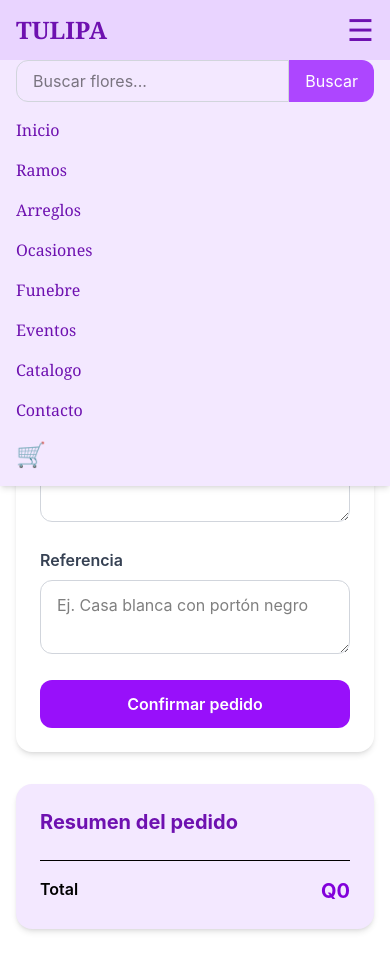
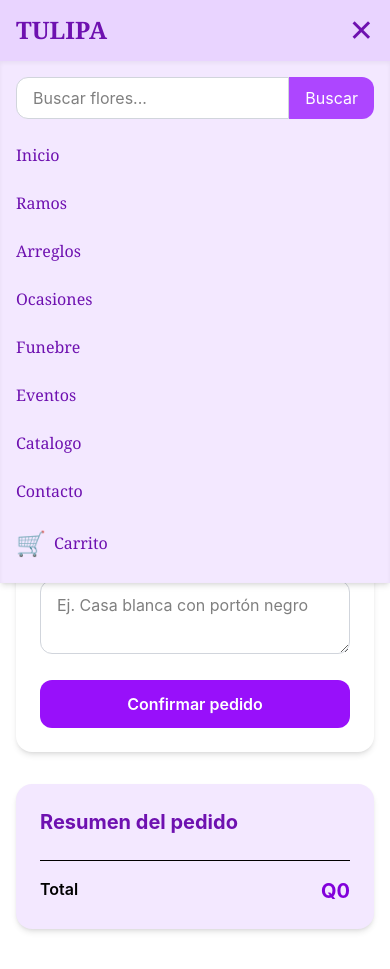
Before and after one commit to Bryan-lag/flores-app, a React (Vite) app in the folder frontend/: page /checkout in a window 390 px wide. Both pictures are taken after a click on the button "Abrir menú". Built offline with nearby package versions, Linux system fonts and the light colour scheme.

Commit message:
haciendo responsive el navbar

```diff
--- a/frontend/src/components/Navbar.jsx
+++ b/frontend/src/components/Navbar.jsx
@@ -1,7 +1,6 @@
 import { Link } from "react-router-dom";
 import { useState } from "react";
 import { useCarrito } from "../context/CarritoContext";
-
 
 const Navbar = () => {
   const [open, setOpen] = useState(false);
@@ -9,13 +8,14 @@ const Navbar = () => {
 
   const { totalItems, carrito } = useCarrito();
 
-
   return (
     <nav className="fixed top-0 left-0 w-full bg-purple-200 z-50 shadow-md">
+
+      {/* Barra principal */}
       <div className="max-w-7xl mx-auto px-4 py-3 flex items-center justify-between">
 
         {/* Logo */}
-        <Link to="/">
+        <Link to="/" onClick={() => setOpen(false)}>
           <h1 className="text-2xl md:text-3xl font-serif font-bold text-purple-800 cursor-pointer hover:text-yellow-600 transition">
             TULIPA
           </h1>
@@ -38,24 +38,45 @@ const Navbar = () => {
         <div className="hidden md:flex items-center gap-6">
 
           <ul className="flex gap-6 text-purple-800 font-serif">
-            <li><Link to="/">Inicio</Link></li>
-            <li><Link to="/productos">Ramos</Link></li>
-            <li><Link to="/arreglos">Arreglos</Link></li>
-            <li><Link to="/ocasiones">Ocasiones</Link></li>
-            <li><Link to="/funebre">Funebre</Link></li>
-            <li><Link to="/eventos">Eventos</Link></li>
-            <li><Link to="/catalogo">Catalogo</Link></li>
-            <li><Link to="/contacto">Contacto</Link></li>
+            <li>
+              <Link to="/">Inicio</Link>
+            </li>
+
+            <li>
+              <Link to="/productos">Ramos</Link>
+            </li>
+
+            <li>
+              <Link to="/arreglos">Arreglos</Link>
+            </li>
+
+            <li>
+              <Link to="/ocasiones">Ocasiones</Link>
+            </li>
+
+            <li>
+              <Link to="/funebre">Funebre</Link>
+            </li>
+
+            <li>
+              <Link to="/eventos">Eventos</Link>
+            </li>
+
+            <li>
+              <Link to="/catalogo">Catalogo</Link>
+            </li>
+
+            <li>
+              <Link to="/contacto">Contacto</Link>
+            </li>
           </ul>
 
-
-          {/* Carrito */}
+          {/* Carrito desktop */}
           <div
             className="relative"
             onMouseEnter={() => setShowCart(true)}
             onMouseLeave={() => setShowCart(false)}
           >
-          {/* Icono */}
             <div className="relative cursor-pointer">
               <span className="text-3xl">🛒</span>
 
@@ -66,22 +87,20 @@ const Navbar = () => {
               )}
             </div>
 
-      {/* Dropdown */}
+            {/* Dropdown carrito */}
             {showCart && (
-        <div   className="
+              <div
+                className="
                   absolute right-0 top-full pt-2
                   w-80
-              bg-white/20
-              backdrop-blur-xl
-              backdrop-saturate-150
-              border border-white/30
+                  bg-white
+                  border border-purple-100
                   rounded-2xl
                   shadow-2xl
                   p-4
                   z-50
-              text-white
-            ">
-
+                "
+              >
                 <h2 className="text-lg font-bold text-purple-700 mb-4">
                   Tu carrito
                 </h2>
@@ -110,7 +129,7 @@ const Navbar = () => {
                               {item.nombre}
                             </h3>
 
-                      <p className="text-xs text-gray-800">
+                            <p className="text-xs text-gray-600">
                               Cantidad: {item.cantidad}
                             </p>
 
@@ -124,6 +143,7 @@ const Navbar = () => {
 
                     <Link
                       to="/carrito"
+                      onClick={() => setShowCart(false)}
                       className="block mt-4 bg-purple-600 hover:bg-purple-700 transition text-white text-center py-2 rounded-xl font-semibold"
                     >
                       Ver carrito
@@ -139,24 +159,25 @@ const Navbar = () => {
         <button
           className="md:hidden text-purple-800 text-3xl cursor-pointer"
           onClick={() => setOpen(!open)}
+          aria-label="Abrir menú"
         >
-          ☰
+          {open ? "✕" : "☰"}
         </button>
       </div>
 
-      {/* Mobile menu */}
+      {/* Menú móvil */}
       {open && (
-        <div className="md:hidden bg-purple-100 px-4 pb-4">
+        <div className="md:hidden bg-purple-100 border-t border-purple-200 shadow-inner px-4 pb-5 max-h-[calc(100vh-70px)] overflow-y-auto">
 
           {/* Buscador móvil */}
-          <div className="flex mb-4">
+          <div className="flex pt-4 mb-5">
             <input
               type="text"
               placeholder="Buscar flores..."
-              className="w-full px-4 py-2 rounded-l-xl border border-gray-300"
+              className="min-w-0 flex-1 px-4 py-2 rounded-l-xl border border-gray-300 focus:outline-none focus:ring-2 focus:ring-purple-400 bg-white"
             />
 
-            <button className="bg-purple-500 text-white px-4 rounded-r-xl">
+            <button className="bg-purple-500 hover:bg-purple-600 text-white px-4 rounded-r-xl transition">
               Buscar
             </button>
           </div>
@@ -165,63 +186,104 @@ const Navbar = () => {
           <ul className="flex flex-col gap-4 text-purple-800 font-serif">
 
             <li>
-              <Link to="/" onClick={() => setOpen(false)}>
+              <Link
+                to="/"
+                onClick={() => setOpen(false)}
+                className="block py-1"
+              >
                 Inicio
               </Link>
             </li>
 
             <li>
-              <Link to="/productos" onClick={() => setOpen(false)}>
+              <Link
+                to="/productos"
+                onClick={() => setOpen(false)}
+                className="block py-1"
+              >
                 Ramos
               </Link>
             </li>
 
             <li>
-              <Link to="/arreglos" onClick={() => setOpen(false)}>
+              <Link
+                to="/arreglos"
+                onClick={() => setOpen(false)}
+                className="block py-1"
+              >
                 Arreglos
               </Link>
             </li>
 
             <li>
-              <Link to="/ocasiones" onClick={() => setOpen(false)}>
+              <Link
+                to="/ocasiones"
+                onClick={() => setOpen(false)}
+                className="block py-1"
+              >
                 Ocasiones
               </Link>
             </li>
 
             <li>
-              <Link to="/funebre" onClick={() => setOpen(false)}>
+              <Link
+                to="/funebre"
+                onClick={() => setOpen(false)}
+                className="block py-1"
+              >
                 Funebre
               </Link>
             </li>
 
             <li>
-              <Link to="/eventos" onClick={() => setOpen(false)}>
+              <Link
+                to="/eventos"
+                onClick={() => setOpen(false)}
+                className="block py-1"
+              >
                 Eventos
               </Link>
             </li>
 
             <li>
-              <Link to="/catalogo" onClick={() => setOpen(false)}>
+              <Link
+                to="/catalogo"
+                onClick={() => setOpen(false)}
+                className="block py-1"
+              >
                 Catalogo
               </Link>
             </li>
 
             <li>
-              <Link to="/contacto" onClick={() => setOpen(false)}>
+              <Link
+                to="/contacto"
+                onClick={() => setOpen(false)}
+                className="block py-1"
+              >
                 Contacto
               </Link>
             </li>
 
             {/* Carrito móvil */}
-            <li className="flex items-center gap-2">
+            <li>
+              <Link
+                to="/carrito"
+                onClick={() => setOpen(false)}
+                className="flex items-center gap-2 py-1"
+              >
                 <span className="text-2xl">🛒</span>
+
+                <span>Carrito</span>
 
                 {totalItems > 0 && (
                   <span className="bg-purple-600 text-white text-xs w-5 h-5 rounded-full flex items-center justify-center">
                     {totalItems}
                   </span>
                 )}
+              </Link>
             </li>
+
           </ul>
         </div>
       )}
--- a/frontend/src/pages/Checkout.jsx
+++ b/frontend/src/pages/Checkout.jsx
@@ -37,7 +37,7 @@ const Checkout = () => {
       .join("\n");
 
     const mensaje = `
-Hola, quiero confirmar mi pedido en TULIPA 🌷
+      Hola, quiero confirmar mi pedido en TULIPA
 
       *Pedido #${pedidoId}*
 
@@ -61,8 +61,10 @@ ${productos}
     return mensaje;
   };
 
+
+
   const abrirWhatsApp = (pedidoId) => {
-    const numeroWhatsApp = "502XXXXXXXX";
+    const numeroWhatsApp = import.meta.env.VITE_WHATSAPP_NUMBER;
 
     const mensaje = crearMensajeWhatsApp(pedidoId);
 
```
Lines whose indentation alone changed are shown as unchanged.
